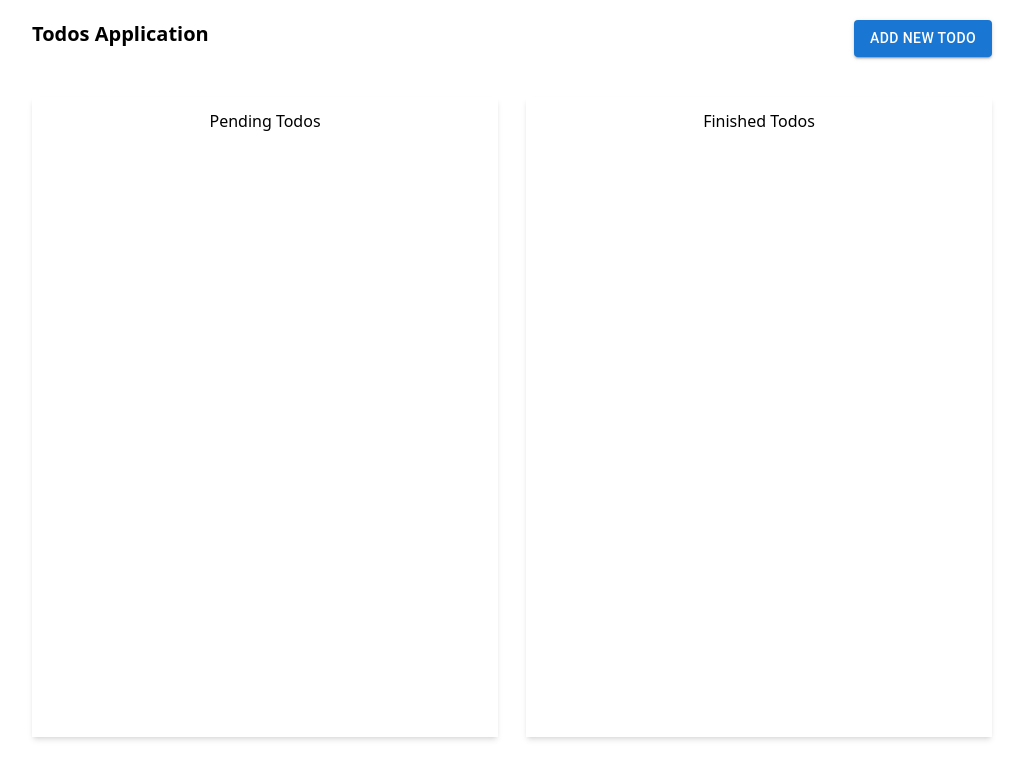
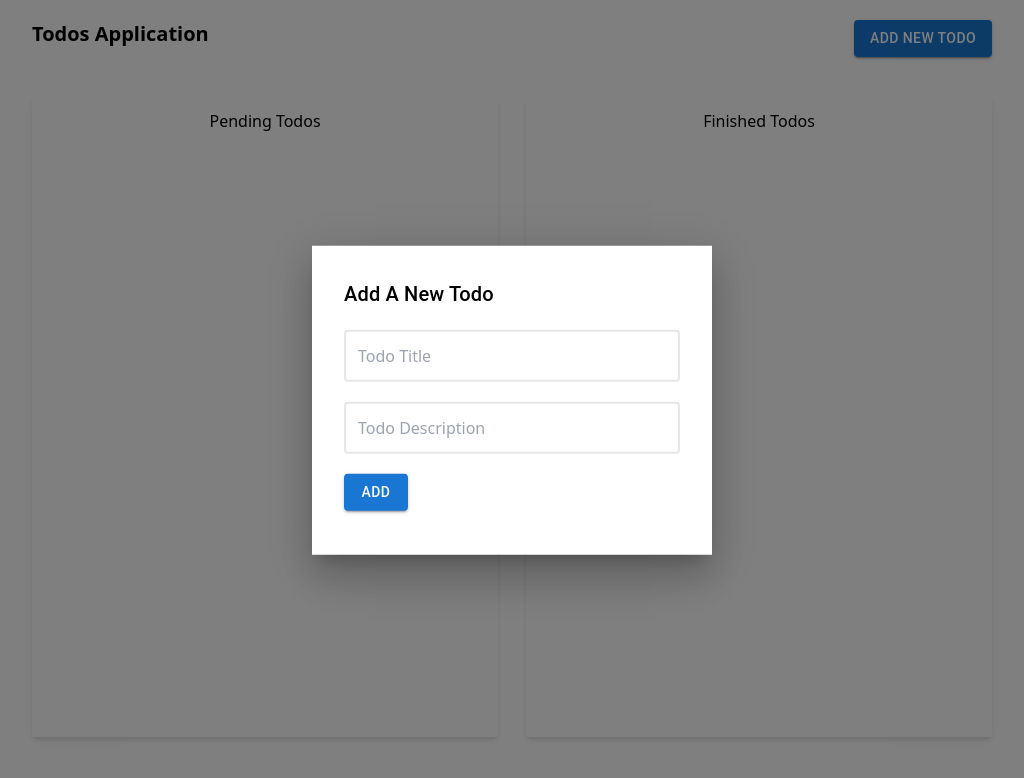
Before and after one commit to garvitmaloo/todos-react-unit-testing, a React (Create React App) app: page / in a window 1280 px wide. Both pictures are taken after a click on the button "ADD NEW TODO". Shown: the top 778 px of the page, without its empty margins (128-1152 px from the left). Built offline with nearby package versions, Linux system fonts and the light colour scheme.

Commit message:
Adding new todo form popup and tests

```diff
--- a/src/App.tsx
+++ b/src/App.tsx
@@ -1,11 +1,24 @@
+import { useState } from "react";
+
 import AllTodosContainer from "./components/AllTodosContainer";
 import Header from "./components/Header";
+import NewTodoModal from "./components/NewTodoModal";
 
 function App() {
+  const [isModalOpen, setIsModalOpen] = useState<Boolean>(false);
+  const closeModalHandler = () => {
+    setIsModalOpen(false);
+  };
+
+  const openModalHandler = () => {
+    setIsModalOpen(true);
+  };
   return (
     <div className="max-w-[75%] mx-auto">
-      <Header />
+      <Header openModal={openModalHandler} />
       <AllTodosContainer />
+
+      {isModalOpen && <NewTodoModal closeModal={closeModalHandler} />}
     </div>
   );
 }
--- a/src/components/Header.tsx
+++ b/src/components/Header.tsx
@@ -1,10 +1,12 @@
 import { Button } from "@mui/material";
 
-const Header = () => {
+const Header = ({ openModal }: { openModal: () => void }) => {
   return (
     <header className="flex justify-between py-5 mb-5">
       <h1 className="font-bold text-xl">Todos Application</h1>
-      <Button variant="contained">Add new Todo</Button>
+      <Button variant="contained" onClick={openModal}>
+        Add new Todo
+      </Button>
     </header>
   );
 };
--- /dev/null
+++ b/src/components/NewTodoModal.tsx
@@ -0,0 +1,78 @@
+import * as React from "react";
+import Box from "@mui/material/Box";
+import Button from "@mui/material/Button";
+import Typography from "@mui/material/Typography";
+import Modal from "@mui/material/Modal";
+
+const style = {
+  position: "absolute" as "absolute",
+  top: "50%",
+  left: "50%",
+  transform: "translate(-50%, -50%)",
+  width: 400,
+  bgcolor: "background.paper",
+  boxShadow: 24,
+  p: 4,
+};
+
+export default function NewTodoModal({
+  closeModal,
+}: {
+  closeModal: () => void;
+}) {
+  const [open, setOpen] = React.useState(true);
+  const [titleInput, setTitleInput] = React.useState("");
+  const [descInput, setDescInput] = React.useState("");
+
+  const handleClose = () => {
+    closeModal();
+    setOpen(false);
+  };
+
+  const handleSubmit: React.FormEventHandler<HTMLFormElement> = (e) => {
+    e.preventDefault();
+
+    console.log({ title: titleInput, desc: descInput });
+  };
+
+  return (
+    <Modal
+      open={open}
+      onClose={handleClose}
+      aria-labelledby="modal-modal-title"
+      aria-describedby="modal-modal-description"
+      data-testid="new-todo-modal"
+    >
+      <Box sx={style}>
+        <Typography id="modal-title" variant="h6" component="h6">
+          Add A New Todo
+        </Typography>
+
+        <form
+          className="my-3"
+          data-testid="new-todo-form"
+          onSubmit={handleSubmit}
+        >
+          <input
+            type="text"
+            required
+            placeholder="Todo Title"
+            onChange={(e) => setTitleInput(e.target.value)}
+            value={titleInput}
+            className="block p-3 my-5 rounded border-gray-200 outline-none border-2 w-full transition-all duration-200 focus:border-gray-500"
+          />
+          <input
+            placeholder="Todo Description"
+            required
+            onChange={(e) => setDescInput(e.target.value)}
+            value={descInput}
+            className="block p-3 my-5 rounded border-gray-200 outline-none border-2 w-full transition-all duration-200 focus:border-gray-500"
+          />
+          <Button type="submit" variant="contained">
+            Add
+          </Button>
+        </form>
+      </Box>
+    </Modal>
+  );
+}
```
Also changed, not shown: 1 other file (tests, documents, lock files or other folders).
